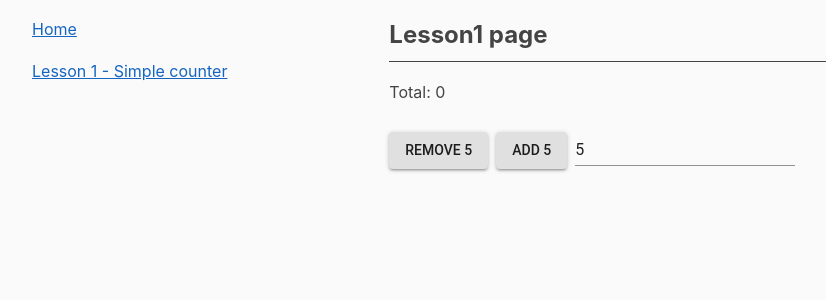
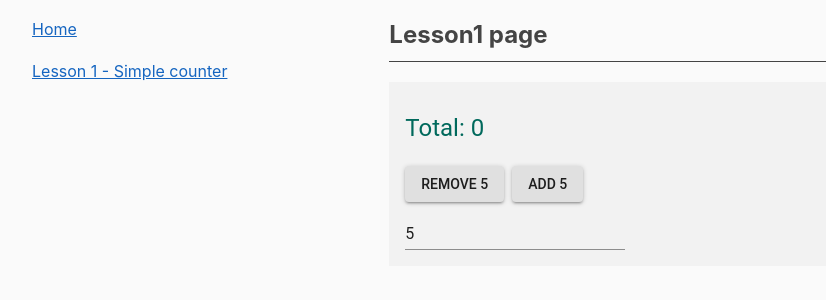
Before and after one commit to Shwartz/react-counter-js, a React (Create React App) app: page /#/lesson-1 in a window 1280 px wide. Shown: the top 300 px of the page, without its empty margins (72-898 px from the left). Built offline with nearby package versions, Linux system fonts and the light colour scheme.

Commit message:
Fixing style issues in widget

```diff
--- a/src/pages/lesson1/Lesson1.js
+++ b/src/pages/lesson1/Lesson1.js
@@ -1,5 +1,7 @@
 import React, { Component } from "react";
 import { InputWidget } from "./widget/InputWidget";
+
+import css from './Lesson1.module.scss';
 
 export class Lesson1 extends Component {
     constructor(props) {
@@ -43,10 +45,10 @@ export class Lesson1 extends Component {
         const { inputValue, totalValue } = this.state;
 
         return (
-            <div>
+            <div className={css.lesson1}>
                 <h1>Lesson1 page</h1>
-                <div>
-                    <p>Total: {totalValue}</p>
+                <div className={css.codeDemo}>
+                    <p className={css.output}>Total: {totalValue}</p>
 
                     <InputWidget
                         add={() => {
--- /dev/null
+++ b/src/pages/lesson1/Lesson1.module.scss
@@ -0,0 +1,14 @@
+.lesson1 {
+
+}
+
+.codeDemo {
+    padding: 8px 16px 16px;
+    background: #f2f2f2;
+
+    .output {
+        font-family: 'Roboto', monospace, sans-serif;
+        color: #00695C;
+        font-size: 24px;
+    }
+}
--- a/src/pages/lesson1/widget/InputWidget.js
+++ b/src/pages/lesson1/widget/InputWidget.js
@@ -22,6 +22,7 @@ export const InputWidget = ({ change, add, remove, inputValue }) => {
                 >
                     Add {inputValue}
                 </Button>
+            </div>
             <Input
                 type="number"
                 value={inputValue}
@@ -30,7 +31,6 @@ export const InputWidget = ({ change, add, remove, inputValue }) => {
                 }}
                 className={styles.inputValue}
             />
-            </div>
         </Fragment>
     );
 };
--- a/src/pages/lesson1/widget/InputWidget.module.scss
+++ b/src/pages/lesson1/widget/InputWidget.module.scss
@@ -7,6 +7,3 @@
         margin-right: 8px;
     }
 }
-.someWrong {
-    color: red;
-}
```
Lines whose indentation alone changed are shown as unchanged.
